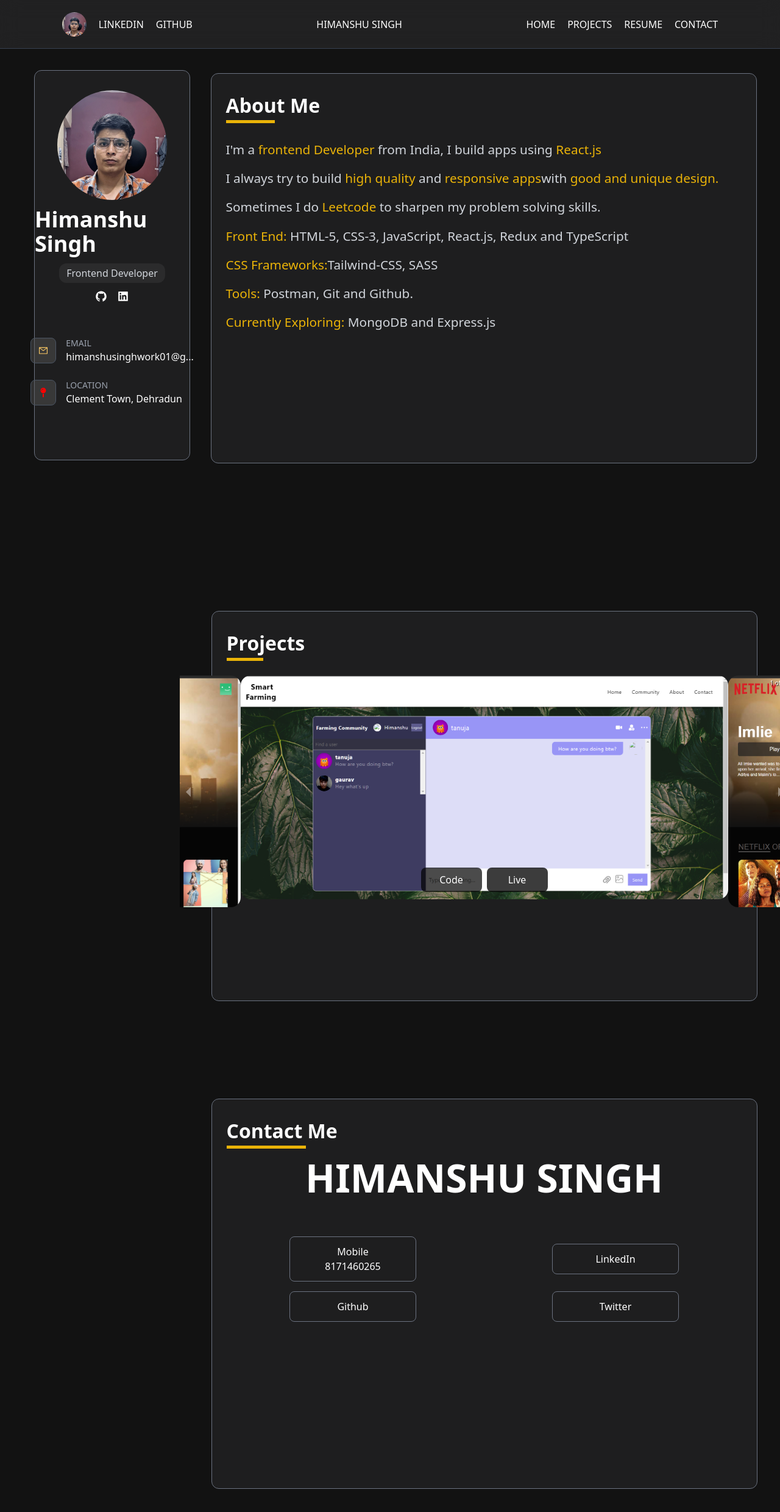
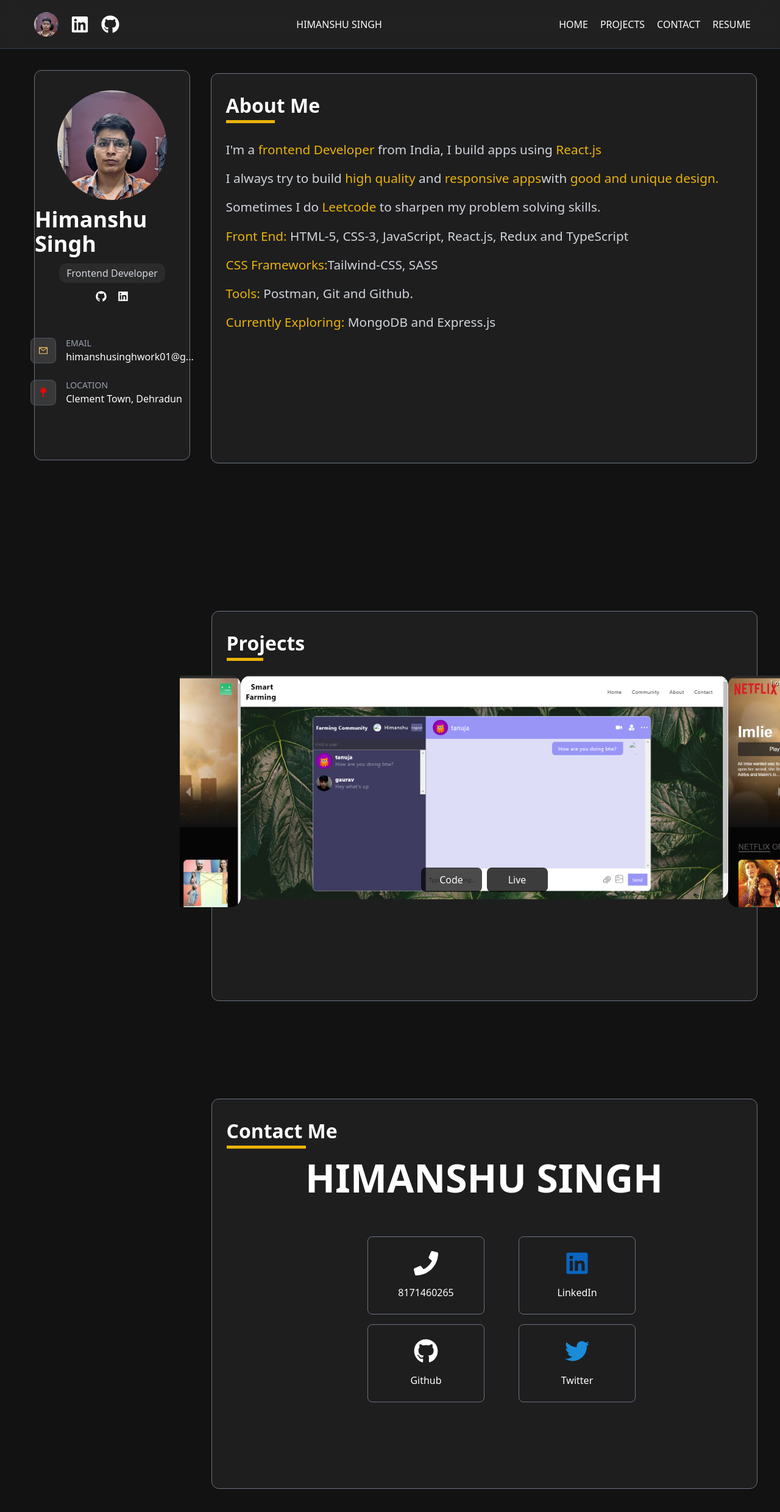
Before and after one commit to developerhimanshu/Portfolio-Himanshu, a React (Vite) app: page / in a window 1280 px wide. Shown: the whole page at 61% size. Built offline with nearby package versions, Linux system fonts and the light colour scheme.

Commit message:
Completed the contact component and also done some UI changes

```diff
--- a/src/App.tsx
+++ b/src/App.tsx
@@ -5,7 +5,7 @@ import Home from "./components/home";
 
 const App: React.FC = () => {
   return (
-    <div className="h-full bg-[#121212] text-white">
+    <div className="h-full bg-[#121212] text-white transition-all ease-in delay-75">
       <Router>
         <Nav />
         <Routes>
--- a/src/components/contact.tsx
+++ b/src/components/contact.tsx
@@ -1,32 +1,40 @@
 import React from "react";
 
+import { IconBaseProps } from "react-icons";
+import { FaLinkedin, FaPhone, FaGithub, FaTwitter } from "react-icons/fa";
 type contactType = {
   name: string;
   mobleNo?: string;
   url?: string;
   bgColor: string;
+  icon: React.ElementType<IconBaseProps>;
 };
 
 const social: contactType[] = [
   {
     name: "Mobile",
+    url: "#",
     mobleNo: "8171460265",
-    bgColor: "#000000",
+    bgColor: "#ffffff",
+    icon: FaPhone,
   },
   {
     name: "LinkedIn",
-    url: "",
-    bgColor: "#FFFFFF",
+    url: "https://www.linkedin.com/in/himanshu-singh-graphicera/",
+    bgColor: "#0A66C2",
+    icon: FaLinkedin,
   },
   {
     name: "Github",
     url: "https://github.com/developerhimanshu",
     bgColor: "#FFFFFF",
+    icon: FaGithub,
   },
   {
     name: "Twitter",
-    url: "",
-    bgColor: "#FFFFFF",
+    url: "https://twitter.com/HimanshuChamyal",
+    bgColor: "#1A8CD8",
+    icon: FaTwitter,
   },
 ];
 const Contact: React.FC = () => {
@@ -38,14 +46,19 @@ const Contact: React.FC = () => {
         <p className="text-center font-extrabold text-[4rem] uppercase">
           Himanshu Singh
         </p>
-        <div className="w-[100%] grid grid-cols-2 gird-rows-2 gap-4 place-items-center mt-[3rem]">
+        <div className="w-[30rem] ml-[25%] grid grid-cols-2 gird-rows-2 gap-4 place-items-center mt-[3rem]">
           {social.map((s) => (
-            <div className="w-[50%] border-gray-500 border-[1px] rounded-lg p-3 flex flex-col items-center justify-center">
-              <a href={s.url} target="_blank">
-                {s.name}
-              </a>
-              {s.name == "Mobile" ? <div>{s.mobleNo}</div> : ""}
-            </div>
+            <a
+              href={s.url}
+              target="_blank"
+              className="flex flex-col items-center gap-4 hover:bg-white/30 hover:rounded-lg transition-all ease-in"
+            >
+              <div className="w-[12rem] h-[8rem] border-gray-500 border-[1px] rounded-lg p-3 flex flex-col gap-4 items-center justify-center">
+                {<s.icon style={{ color: s.bgColor }} size={40} />}
+                {s.name != "Mobile" ? s.name : ""}
+                {s.name == "Mobile" ? <div>{s.mobleNo}</div> : ""}
+              </div>
+            </a>
           ))}
         </div>
       </div>
--- a/src/components/nav.tsx
+++ b/src/components/nav.tsx
@@ -1,10 +1,11 @@
 import React from "react";
 import { HashLink } from "react-router-hash-link";
+import { FaLinkedin, FaGithub } from "react-icons/fa";
 
 const Nav: React.FC = () => {
   // const [data, setData] = useState("");
   return (
-    <nav className="flex justify-around h-20 w-100vw  bg-[#282829b7] items-center uppercase sticky top-0 backdrop-filter backdrop-blur-lg border-b border-gray-700 z-10">
+    <nav className="flex justify-between px-12 pl-14 h-20 w-100vw  bg-[#282829b7] items-center uppercase sticky top-0 backdrop-filter backdrop-blur-lg border-b border-gray-700 z-10">
       <div className="flex gap-5 items-center">
         <div
           className="h-[40px] w-[40px] bg-no-repeat bg-cover rounded-full profile "
@@ -16,28 +17,39 @@ const Nav: React.FC = () => {
           href="https://www.linkedin.com/in/himanshu-singh-graphicera/"
           rel="noopener"
           target="_blank"
-          className="hover:text-yellow-500"
+          className="hover:text-gray-200"
         >
-          LinkedIn
+          <FaLinkedin size={30} />
         </a>
         <a
           href="https://github.com/developerhimanshu"
           rel="noopener"
           target="_blank"
-          className="hover:text-yellow-500"
+          className="hover:text-gray-200"
         >
-          Github
+          <FaGithub size={30} />
         </a>
       </div>
       <HashLink to="/#" className="hover:text-yellow-500">
         Himanshu Singh
       </HashLink>
       <div className="flex gap-5">
-        <HashLink to="/#" className="hover:text-yellow-500">
+        <HashLink smooth={true} to="/#" className="hover:text-yellow-500">
           Home
         </HashLink>
-        <HashLink to="/#projects" className="hover:text-yellow-500">
+        <HashLink
+          smooth={true}
+          to="/#projects"
+          className="hover:text-yellow-500"
+        >
           Projects
+        </HashLink>
+        <HashLink
+          smooth={true}
+          to="/#contact"
+          className="hover:text-yellow-500"
+        >
+          Contact
         </HashLink>
         <a
           href="https://drive.google.com/file/d/1pRCfuziHMI55WgAmMplhFmm448v8lC6y/view?usp=sharing"
@@ -47,9 +59,6 @@ const Nav: React.FC = () => {
         >
           Resume
         </a>
-        <HashLink to="/#contact" className="hover:text-yellow-500">
-          Contact
-        </HashLink>
       </div>
     </nav>
   );
```
